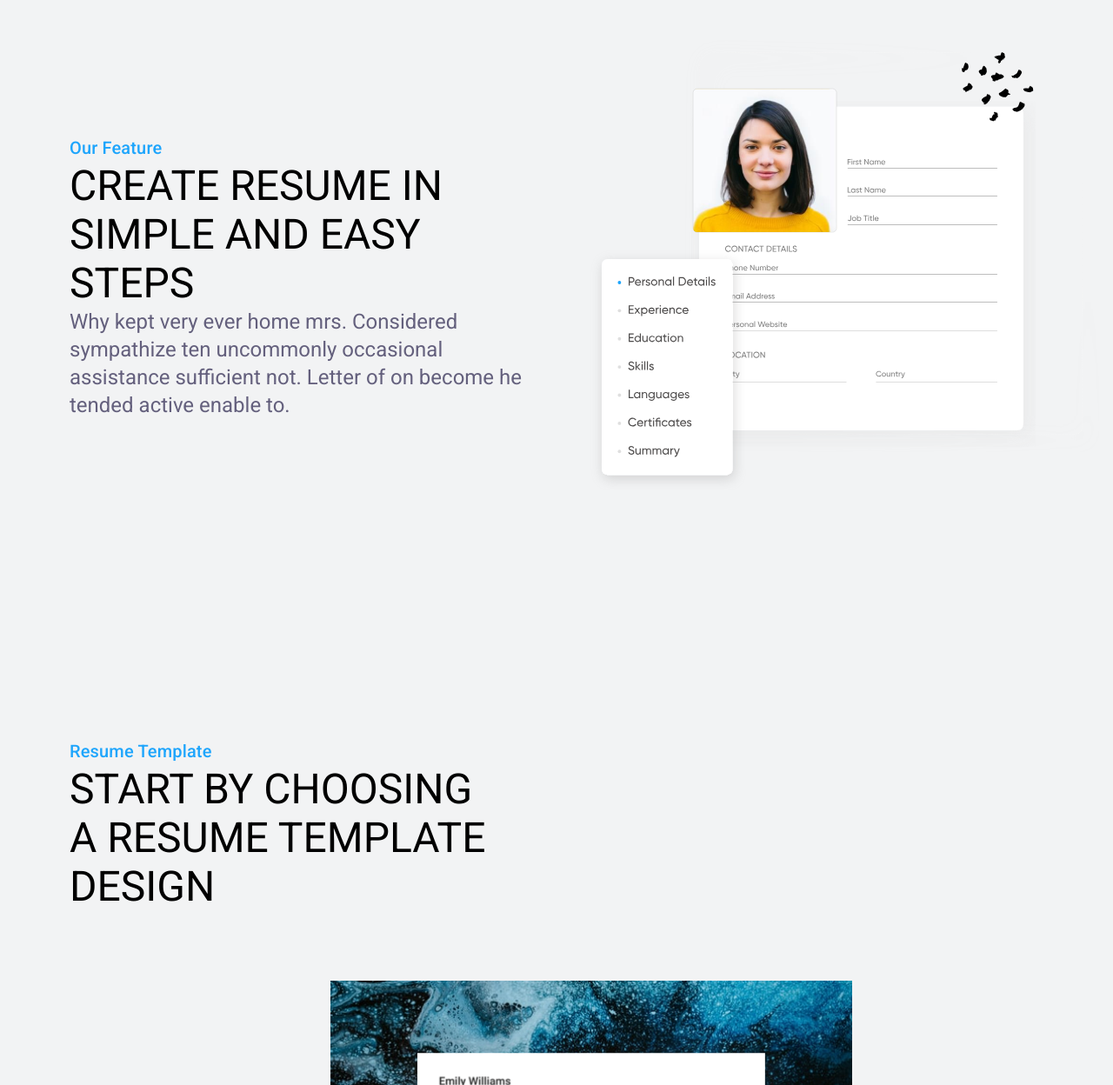
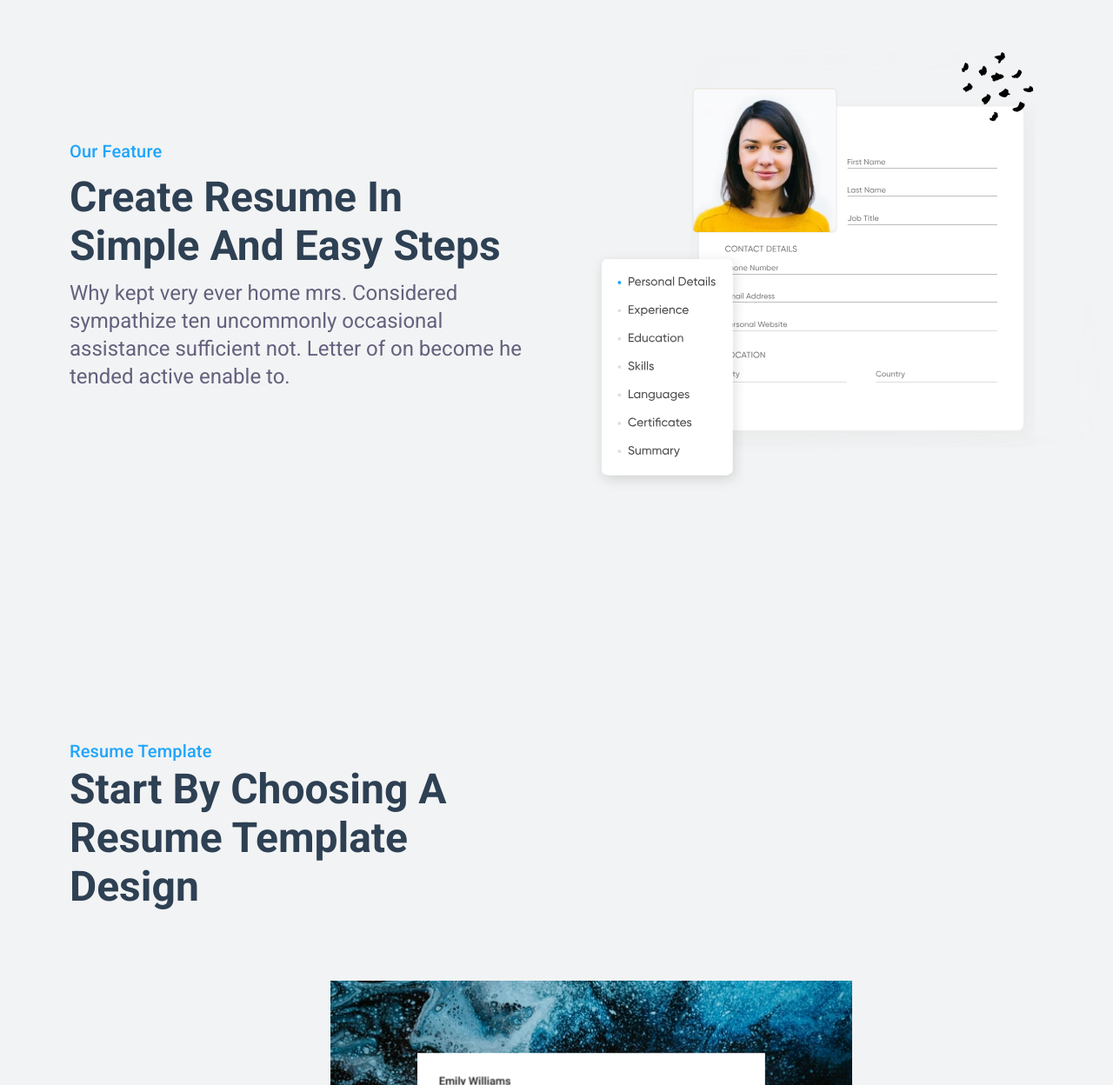
Before and after one commit to nitishpoonia/pro-resume-original, a React (Create React App) app: page / in a window 1280 px wide. Shown: the part 1123-2371 px from the top of the page at 87% size. Built offline with nearby package versions, Linux system fonts and the light colour scheme; no server answers; a web font is replaced by a local one.

Commit message:
newLandingPage

```diff
--- a/src/pages/LandingPage/LandingPage.js
+++ b/src/pages/LandingPage/LandingPage.js
@@ -180,12 +180,13 @@ const LandingPage = () => {
               <Typography
                 variant="h3"
                 sx={{
-                  fontWeight: 400,
+                  fontWeight: 700,
+                  color: "#2e4053",
                   "@media screen and (max-width:768px)": {
                     fontSize: "1.6rem",
                     my: 3,
                   },
-                  textDecoration: "capitalize",
+                  textTransform: "capitalize",
                 }}
               >
                 Create Resume in simple and easy steps
@@ -241,7 +242,8 @@ const LandingPage = () => {
           <Typography
             variant="h3"
             sx={{
-              fontWeight: 400,
+              fontWeight: 600,
+              color: "#2e4053",
               width: "40%",
               mb: 10,
               "@media screen and (max-width: 768px)": {
@@ -249,6 +251,7 @@ const LandingPage = () => {
                 width: "100%",
                 mb: 3,
               },
+              textTransform: "capitalize",
             }}
           >
             Start by choosing a resume template design
@@ -406,7 +409,7 @@ const LandingPage = () => {
               flexWrap: "wrap",
               justifyContent: "space-between",
               margin: "auto",
-              p:10,
+              p: 10,
               pt: 11,
               "@media screen and (max-width: 768px)": {
                 p: 0,
```
Also changed, not shown: src/pages/LandingPage/LandingPageStyle.scss (line endings or trailing spaces).
